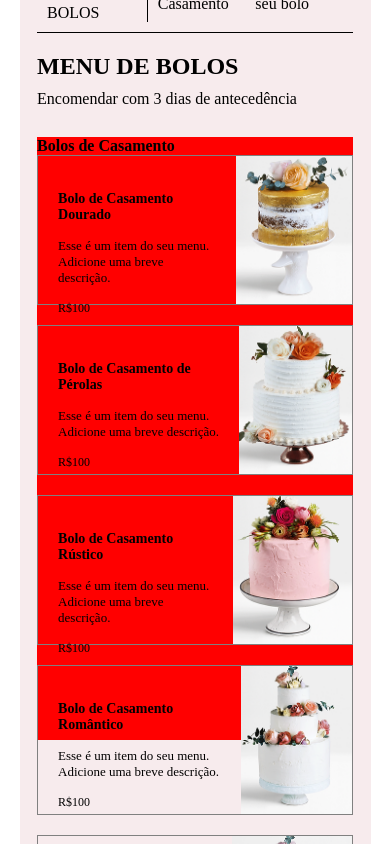
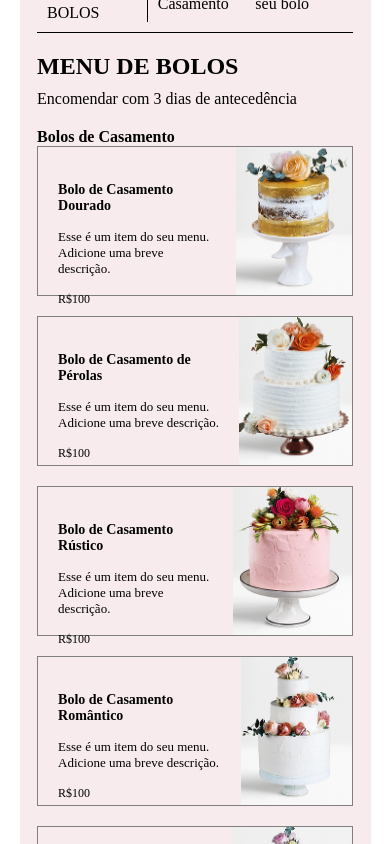
Before and after one commit to yohran1/srmackfly, a React (Create React App) app: page /pecaOnline in a window 390 px wide. Shown: the part 900-1744 px from the top of the page. Built offline with nearby package versions, Linux system fonts and the light colour scheme.

Commit message:
nova demanda

```diff
--- a/src/App.css
+++ b/src/App.css
@@ -692,10 +692,10 @@ span{
     }
     .contentPedidos{
       width: 100%;
-      background-color: red;
+      height: 100vh;
     }
     .pedidos{
-      height: 31vh;
+      height: 100vh;
     }
     .cardPedido-1{
       width: 100%;
```
